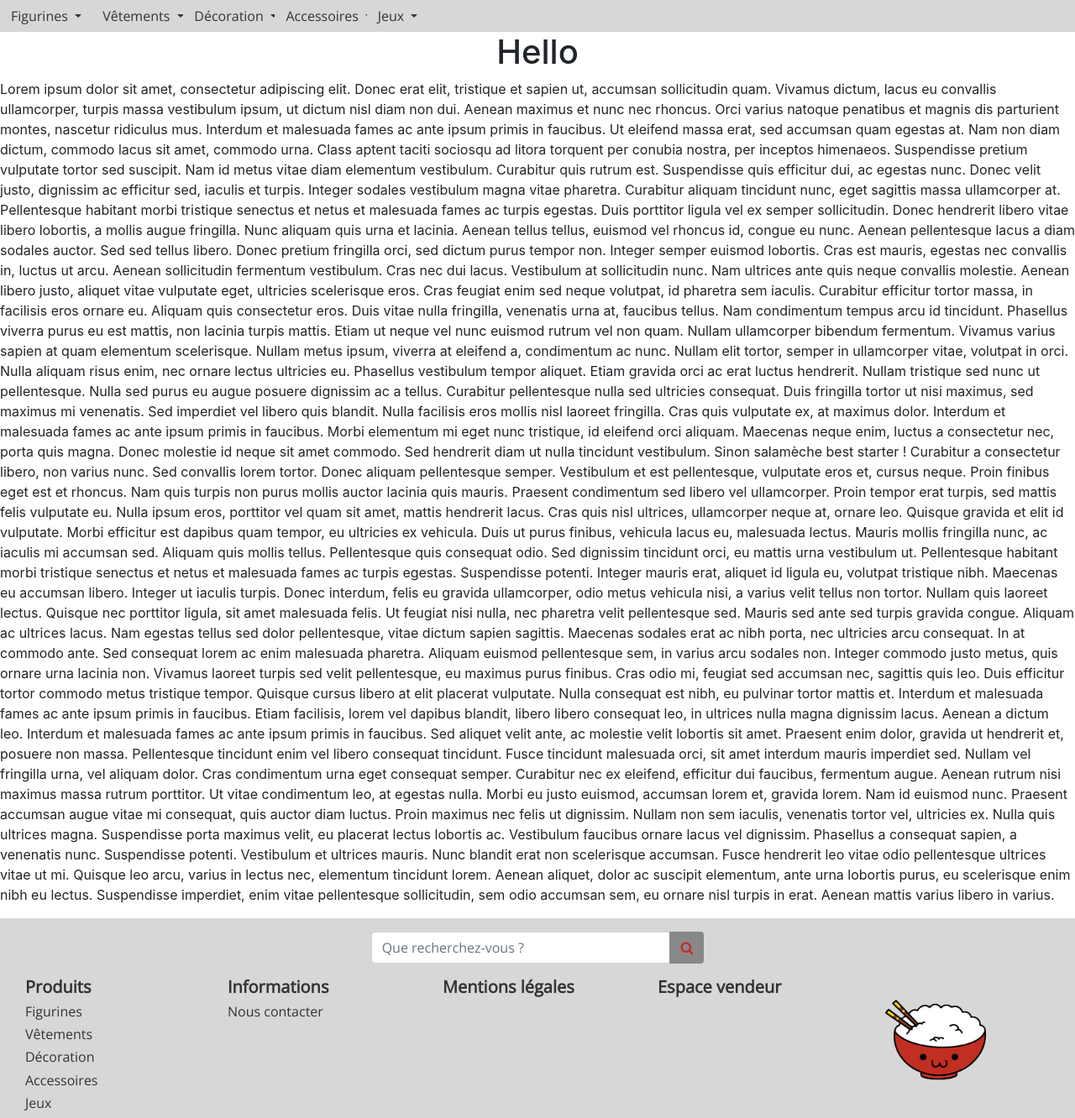
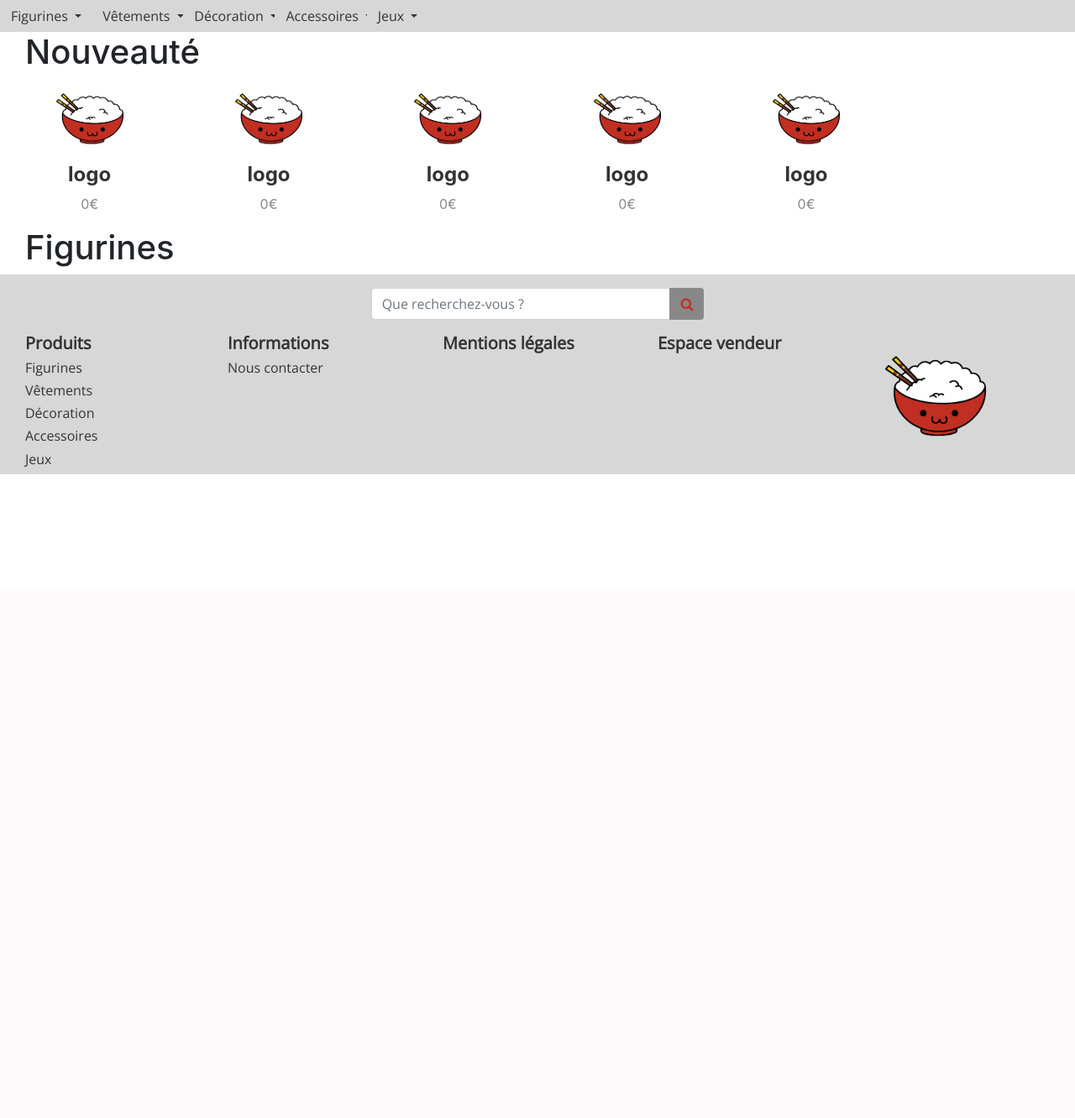
Before and after one commit to NilsKarlsson1/ReShop, a PHP site: page / in a window 1280 px wide. Shown: the part 96-1428 px from the top of the page at 84% size. After the commit the page ends 661 px from the top, so only its background shows below. Run offline with PHP 8.4, Linux system fonts and the light colour scheme.

Commit message:
[site] ajout des objets-type dans main

```diff
--- a/Site/css/style.css
+++ b/Site/css/style.css
@@ -17,6 +17,14 @@
 
 .text-color{
     color: var(--text-color);
+}
+
+.title-color{
+    color: var(--dark-gray);
+}
+
+.little-color{
+    color: var(--light-gray);
 }
 
 .light-gray{
--- a/Site/index.html
+++ b/Site/index.html
@@ -135,28 +135,69 @@
         </div>
 
     <main>
-        <h1 class="text-center">Hello</h1>
-        <p>
-            Lorem ipsum dolor sit amet, consectetur adipiscing elit. Donec erat elit, tristique et sapien ut, accumsan sollicitudin quam. Vivamus dictum, lacus eu convallis ullamcorper, turpis massa vestibulum ipsum, ut dictum nisl diam non dui. Aenean maximus et nunc nec rhoncus. Orci varius natoque penatibus et magnis dis parturient montes, nascetur ridiculus mus. Interdum et malesuada fames ac ante ipsum primis in faucibus. Ut eleifend massa erat, sed accumsan quam egestas at. Nam non diam dictum, commodo lacus sit amet, commodo urna. Class aptent taciti sociosqu ad litora torquent per conubia nostra, per inceptos himenaeos. Suspendisse pretium vulputate tortor sed suscipit. Nam id metus vitae diam elementum vestibulum. Curabitur quis rutrum est. Suspendisse quis efficitur dui, ac egestas nunc. Donec velit justo, dignissim ac efficitur sed, iaculis et turpis.
+        <div class="container-fluid">
+            <!-- bloc nouveauté -->
+            <h1 class="text-left col">Nouveauté</h1>
+            <!-- 1 ligne -->
+            <div class="row">
+                <!-- Objet -->
+                <div class="col-2">
+                    <div class="container-fluid">
+                        <div class="text-center">
+                            <img src="./assets/logo.png" class="center-block" alt="" width="100" height="100">
+                        </div>
+                    </div>
+                    <h4 class="title-color text-center font-weight-bold">logo</h4>
+                    <p class="little-color text-center">0€</p>
+                </div>
+                <!-- Objet -->
+                <div class="col-2">
+                    <div class="container-fluid">
+                        <div class="text-center">
+                            <img src="./assets/logo.png" class="center-block" alt="" width="100" height="100">
+                        </div>
+                    </div>
+                    <h4 class="title-color text-center font-weight-bold">logo</h4>
+                    <p class="little-color text-center">0€</p>
+                </div>
+                <!-- Objet -->
+                <div class="col-2">
+                    <div class="container-fluid">
+                        <div class="text-center">
+                            <img src="./assets/logo.png" class="center-block" alt="" width="100" height="100">
+                        </div>
+                    </div>
+                    <h4 class="title-color text-center font-weight-bold">logo</h4>
+                    <p class="little-color text-center">0€</p>
+                </div>
+                <!-- Objet -->
+                <div class="col-2">
+                    <div class="container-fluid">
+                        <div class="text-center">
+                            <img src="./assets/logo.png" class="center-block" alt="" width="100" height="100">
+                        </div>
+                    </div>
+                    <h4 class="title-color text-center font-weight-bold">logo</h4>
+                    <p class="little-color text-center">0€</p>
+                </div>
+                <!-- Objet -->
+                <div class="col-2">
+                    <div class="container-fluid">
+                        <div class="text-center">
+                            <img src="./assets/logo.png" class="center-block" alt="" width="100" height="100">
+                        </div>
+                    </div>
+                    <h4 class="title-color text-center font-weight-bold">logo</h4>
+                    <p class="little-color text-center">0€</p>
+                </div>
+            </div>
 
-Integer sodales vestibulum magna vitae pharetra. Curabitur aliquam tincidunt nunc, eget sagittis massa ullamcorper at. Pellentesque habitant morbi tristique senectus et netus et malesuada fames ac turpis egestas. Duis porttitor ligula vel ex semper sollicitudin. Donec hendrerit libero vitae libero lobortis, a mollis augue fringilla. Nunc aliquam quis urna et lacinia. Aenean tellus tellus, euismod vel rhoncus id, congue eu nunc. Aenean pellentesque lacus a diam sodales auctor. Sed sed tellus libero. Donec pretium fringilla orci, sed dictum purus tempor non. Integer semper euismod lobortis. Cras est mauris, egestas nec convallis in, luctus ut arcu.
+            <!-- bloc figurines -->
+            <h1 class="text-left col">Figurines</h1>
+            <!-- 1 ligne -->
+        </div>
 
-Aenean sollicitudin fermentum vestibulum. Cras nec dui lacus. Vestibulum at sollicitudin nunc. Nam ultrices ante quis neque convallis molestie. Aenean libero justo, aliquet vitae vulputate eget, ultricies scelerisque eros. Cras feugiat enim sed neque volutpat, id pharetra sem iaculis. Curabitur efficitur tortor massa, in facilisis eros ornare eu. Aliquam quis consectetur eros. Duis vitae nulla fringilla, venenatis urna at, faucibus tellus. Nam condimentum tempus arcu id tincidunt. Phasellus viverra purus eu est mattis, non lacinia turpis mattis. Etiam ut neque vel nunc euismod rutrum vel non quam. Nullam ullamcorper bibendum fermentum. Vivamus varius sapien at quam elementum scelerisque.
 
-Nullam metus ipsum, viverra at eleifend a, condimentum ac nunc. Nullam elit tortor, semper in ullamcorper vitae, volutpat in orci. Nulla aliquam risus enim, nec ornare lectus ultricies eu. Phasellus vestibulum tempor aliquet. Etiam gravida orci ac erat luctus hendrerit. Nullam tristique sed nunc ut pellentesque. Nulla sed purus eu augue posuere dignissim ac a tellus. Curabitur pellentesque nulla sed ultricies consequat. Duis fringilla tortor ut nisi maximus, sed maximus mi venenatis. Sed imperdiet vel libero quis blandit. Nulla facilisis eros mollis nisl laoreet fringilla. Cras quis vulputate ex, at maximus dolor. Interdum et malesuada fames ac ante ipsum primis in faucibus. Morbi elementum mi eget nunc tristique, id eleifend orci aliquam. Maecenas neque enim, luctus a consectetur nec, porta quis magna.
-
-Donec molestie id neque sit amet commodo. Sed hendrerit diam ut nulla tincidunt vestibulum. Sinon salamèche best starter ! Curabitur a consectetur libero, non varius nunc. Sed convallis lorem tortor. Donec aliquam pellentesque semper. Vestibulum et est pellentesque, vulputate eros et, cursus neque. Proin finibus eget est et rhoncus. Nam quis turpis non purus mollis auctor lacinia quis mauris. Praesent condimentum sed libero vel ullamcorper. Proin tempor erat turpis, sed mattis felis vulputate eu. Nulla ipsum eros, porttitor vel quam sit amet, mattis hendrerit lacus. Cras quis nisl ultrices, ullamcorper neque at, ornare leo. Quisque gravida et elit id vulputate.
-
-Morbi efficitur est dapibus quam tempor, eu ultricies ex vehicula. Duis ut purus finibus, vehicula lacus eu, malesuada lectus. Mauris mollis fringilla nunc, ac iaculis mi accumsan sed. Aliquam quis mollis tellus. Pellentesque quis consequat odio. Sed dignissim tincidunt orci, eu mattis urna vestibulum ut. Pellentesque habitant morbi tristique senectus et netus et malesuada fames ac turpis egestas. Suspendisse potenti. Integer mauris erat, aliquet id ligula eu, volutpat tristique nibh.
-
-Maecenas eu accumsan libero. Integer ut iaculis turpis. Donec interdum, felis eu gravida ullamcorper, odio metus vehicula nisi, a varius velit tellus non tortor. Nullam quis laoreet lectus. Quisque nec porttitor ligula, sit amet malesuada felis. Ut feugiat nisi nulla, nec pharetra velit pellentesque sed. Mauris sed ante sed turpis gravida congue. Aliquam ac ultrices lacus. Nam egestas tellus sed dolor pellentesque, vitae dictum sapien sagittis. Maecenas sodales erat ac nibh porta, nec ultricies arcu consequat. In at commodo ante. Sed consequat lorem ac enim malesuada pharetra. Aliquam euismod pellentesque sem, in varius arcu sodales non. Integer commodo justo metus, quis ornare urna lacinia non.
-
-Vivamus laoreet turpis sed velit pellentesque, eu maximus purus finibus. Cras odio mi, feugiat sed accumsan nec, sagittis quis leo. Duis efficitur tortor commodo metus tristique tempor. Quisque cursus libero at elit placerat vulputate. Nulla consequat est nibh, eu pulvinar tortor mattis et. Interdum et malesuada fames ac ante ipsum primis in faucibus. Etiam facilisis, lorem vel dapibus blandit, libero libero consequat leo, in ultrices nulla magna dignissim lacus. Aenean a dictum leo. Interdum et malesuada fames ac ante ipsum primis in faucibus. Sed aliquet velit ante, ac molestie velit lobortis sit amet. Praesent enim dolor, gravida ut hendrerit et, posuere non massa. Pellentesque tincidunt enim vel libero consequat tincidunt.
-
-Fusce tincidunt malesuada orci, sit amet interdum mauris imperdiet sed. Nullam vel fringilla urna, vel aliquam dolor. Cras condimentum urna eget consequat semper. Curabitur nec ex eleifend, efficitur dui faucibus, fermentum augue. Aenean rutrum nisi maximus massa rutrum porttitor. Ut vitae condimentum leo, at egestas nulla. Morbi eu justo euismod, accumsan lorem et, gravida lorem. Nam id euismod nunc. Praesent accumsan augue vitae mi consequat, quis auctor diam luctus. Proin maximus nec felis ut dignissim. Nullam non sem iaculis, venenatis tortor vel, ultricies ex. Nulla quis ultrices magna. Suspendisse porta maximus velit, eu placerat lectus lobortis ac.
-
-Vestibulum faucibus ornare lacus vel dignissim. Phasellus a consequat sapien, a venenatis nunc. Suspendisse potenti. Vestibulum et ultrices mauris. Nunc blandit erat non scelerisque accumsan. Fusce hendrerit leo vitae odio pellentesque ultrices vitae ut mi. Quisque leo arcu, varius in lectus nec, elementum tincidunt lorem. Aenean aliquet, dolor ac suscipit elementum, ante urna lobortis purus, eu scelerisque enim nibh eu lectus. Suspendisse imperdiet, enim vitae pellentesque sollicitudin, sem odio accumsan sem, eu ornare nisl turpis in erat. Aenean mattis varius libero in varius.
-        </p>
     </main>
 
     <footer>
@@ -203,9 +244,11 @@ Vestibulum faucibus ornare lacus vel dignissim. Phasellus a consequat sapien, a
         </div>
     </footer>
 
+
     <!-- Bootstrap script -->
     <script src="https://code.jquery.com/jquery-3.4.1.slim.min.js" integrity="sha384-J6qa4849blE2+poT4WnyKhv5vZF5SrPo0iEjwBvKU7imGFAV0wwj1yYfoRSJoZ+n" crossorigin="anonymous"></script>
     <script src="https://cdn.jsdelivr.net/npm/popper.js@1.16.0/dist/umd/popper.min.js" integrity="sha384-Q6E9RHvbIyZFJoft+2mJbHaEWldlvI9IOYy5n3zV9zzTtmI3UksdQRVvoxMfooAo" crossorigin="anonymous"></script>
     <script src="https://stackpath.bootstrapcdn.com/bootstrap/4.4.1/js/bootstrap.min.js" integrity="sha384-wfSDF2E50Y2D1uUdj0O3uMBJnjuUD4Ih7YwaYd1iqfktj0Uod8GCExl3Og8ifwB6" crossorigin="anonymous"></script>
+
 </body>
 </html>
```
Lines whose indentation alone changed are shown as unchanged.
